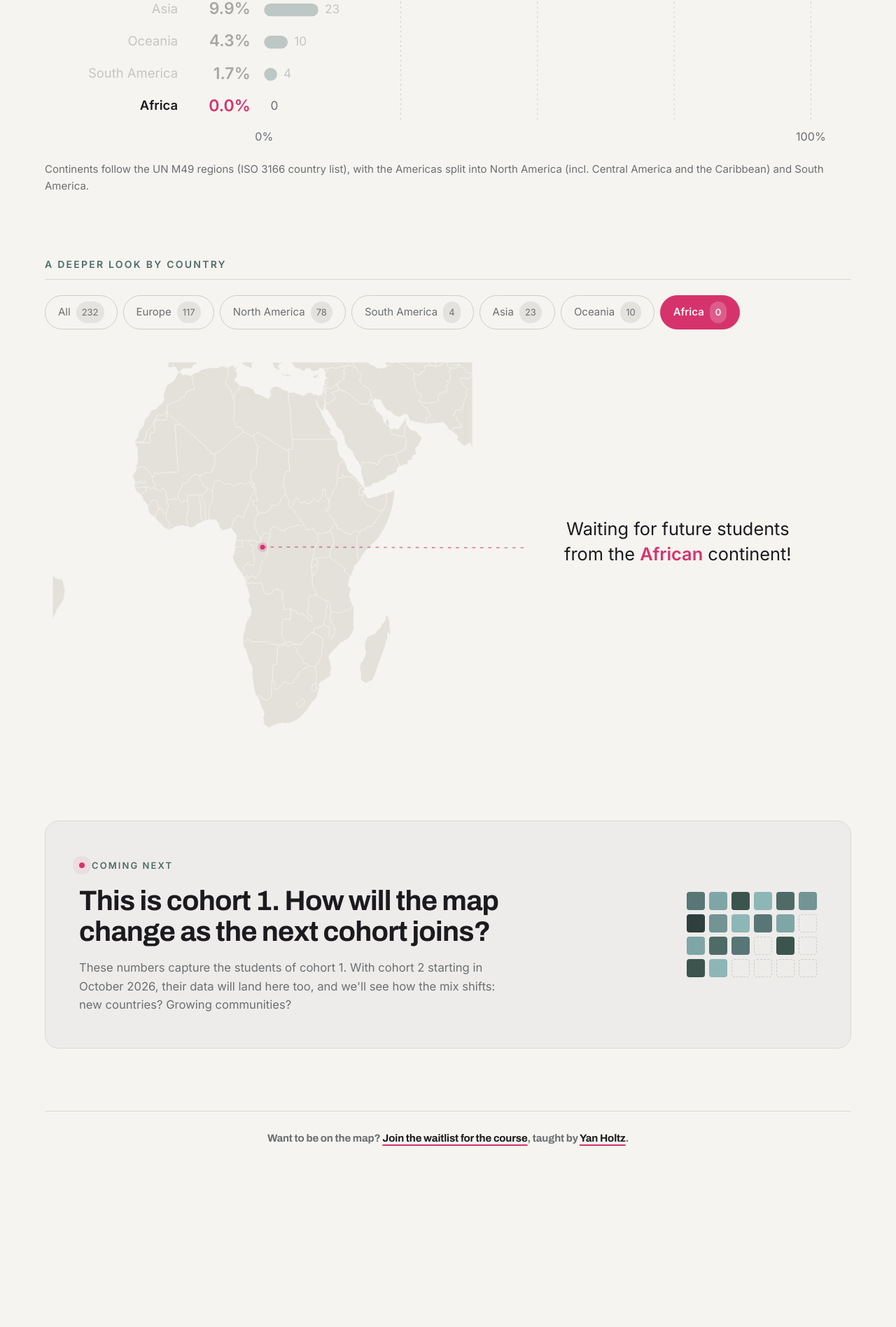
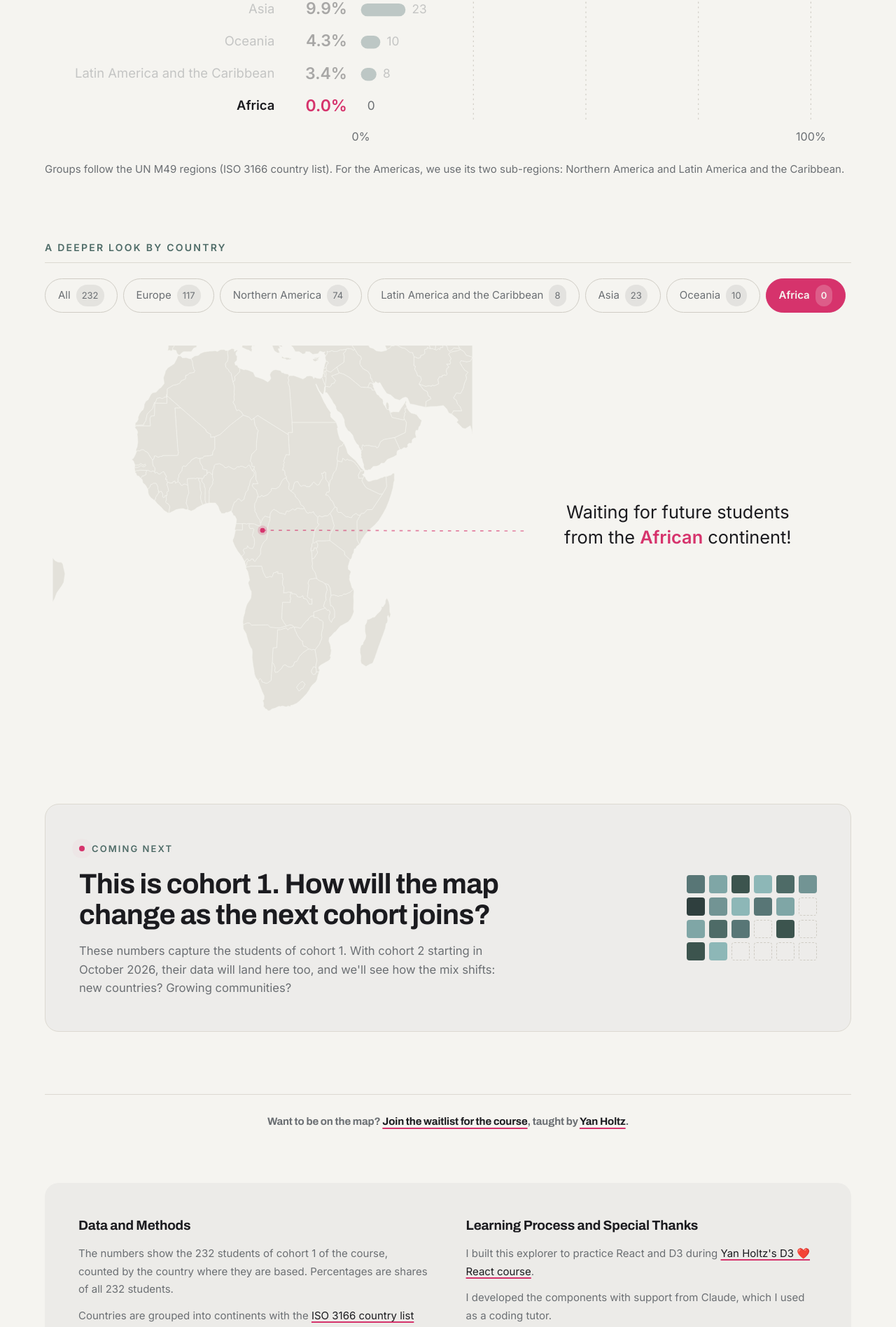
Before and after one commit to manuelam00/D3-loves-react-participants, a React (Vite) app: page / in a window 1280 px wide. Shown: the part 873-2770 px from the top of the page at 70% size. Before the commit the page ends 2607 px from the top, so only its background shows below. Built offline with nearby package versions, Linux system fonts and the light colour scheme.

Commit message:
Continent mapping updated

```diff
--- a/src/App.jsx
+++ b/src/App.jsx
@@ -2,6 +2,7 @@ import { useEffect, useState } from "react";
 import { MapBarplot } from "./MapBarplot";
 import { ContinentBarplot } from "./ContinentBarplot";
 import { ThemeToggle } from "./ThemeToggle";
+import { Footer } from "./Footer";
 import { THEMES } from "./colors";
 import rawData from "./data.json";
 import isoRegions from "./iso-regions.json"; // the ISO 3166 file with UN regions
@@ -9,14 +10,10 @@ import worldData from "./world.json";
 import "./chart.css";
 
 // ---- Continent of each country, from the ISO file -----------------------
-// The ISO file has one "Americas" region; we split it into North and South America
-// using its intermediate region (Central America and the Caribbean go with North America).
-const continentOf = (c) =>
-  c.region === "Americas"
-    ? c["intermediate-region"] === "South America"
-      ? "South America"
-      : "North America"
-    : c.region;
+// We use the ISO "region" (Europe, Asia, Oceania, Africa), except for the Americas,
+// where we use the file's own sub-regions: Northern America and
+// Latin America and the Caribbean.
+const continentOf = (c) => (c.region === "Americas" ? c["sub-region"] : c.region);
 
 // ---- Join: add each country's continent from the ISO file ----
 // data.json has an ISO "code" (alpha-3, e.g. "FRA") for each country.
@@ -27,7 +24,14 @@ const CONTINENT_BY_CODE = Object.fromEntries(
 const data = rawData.map((d) => ({ ...d, continent: CONTINENT_BY_CODE[d.code] }));
 
 // The continents, used by both charts and the buttons (Africa included, even with 0)
-const CONTINENTS = ["Europe", "North America", "South America", "Asia", "Oceania", "Africa"];
+const CONTINENTS = [
+  "Europe",
+  "Northern America",
+  "Latin America and the Caribbean",
+  "Asia",
+  "Oceania",
+  "Africa",
+];
 
 // Computed once from the full dataset, so bars keep the same scale when filtering
 const MAX_STUDENTS = Math.max(...data.map((d) => d.students));
@@ -161,9 +165,9 @@ export default function App() {
           colors={colors}
         />
         <p className="chart-footnote">
-          Continents follow the UN M49 regions (ISO 3166 country list), with the
-          Americas split into North America (incl. Central America and the
-          Caribbean) and South America.
+          Groups follow the UN M49 regions (ISO 3166 country list). For the
+          Americas, we use its two sub-regions: Northern America and Latin
+          America and the Caribbean.
         </p>
       </section>
 
@@ -249,6 +253,8 @@ export default function App() {
           .
         </p>
       </footer>
+
+      <Footer />
     </main>
   );
 }
--- a/src/ContinentBarplot.jsx
+++ b/src/ContinentBarplot.jsx
@@ -10,9 +10,9 @@ const AXIS_HEIGHT = 32; // room under the rows for the "0%" and "100%" labels
 
 // Columns, from left to right:
 //   [ continent, right-aligned ] [ % in bold, right-aligned ] [ bar ......... ] [ count ]
-const CONTINENT_RIGHT_X = 165; // continent names END here
-const PERCENT_RIGHT_X = 255; // percentages END here
-const BAR_START_X = 272; // bars (and the 0% line) start here
+const CONTINENT_RIGHT_X = 285; // names END here ("Latin America and the Caribbean" is long)
+const PERCENT_RIGHT_X = 375; // percentages END here
+const BAR_START_X = 392; // bars (and the 0% line) start here
 const BAR_END_X = WIDTH - 50; // the 100% line
 
 const GRID_TICKS = [25, 50, 75, 100]; // light vertical lines (no line at 0%)
--- /dev/null
+++ b/src/Footer.jsx
@@ -0,0 +1,92 @@
+// "Data and Methods" + "Learning Process and Special Thanks",
+// built like the footer of the Chinese radicals explorer.
+// The texts contain links, so they are written as JSX (<>…</>), one paragraph each.
+
+const URL = {
+  github: "https://github.com/manuelam00/first-D3-project",
+  course: "https://www.react-graph-gallery.com/react-d3-dataviz-course",
+  yan: "https://www.yan-holtz.com/",
+  // Equal Earth: UN General Assembly, 4 September 2026
+  unNews: "https://news.un.org/en/story/2026/09/1168284",
+  unResolution: "https://docs.un.org/en/A/80/L.104",
+  trueSize: "https://www.thetruesize.com/",
+  // Continents
+  isoFile: "https://github.com/lukes/ISO-3166-Countries-with-Regional-Codes",
+  m49: "https://unstats.un.org/unsd/methodology/m49/",
+  // Map shapes
+  worldGeojson:
+    "https://github.com/holtzy/D3-graph-gallery/blob/master/DATA/world.geojson",
+  // Inspiration
+  hesham:
+    "https://public.tableau.com/app/profile/hesham3827/viz/TheGlobalJourneyofRefugees/TheGlobalJourneyofRefugees",
+};
+
+const DATA = [
+  <>
+    The numbers show the 232 students of cohort 1 of the course, counted by the
+    country where they are based. Percentages are shares of all 232 students.
+  </>,
+  <>
+    Countries are grouped into continents with the{" "}
+    <a href={URL.isoFile}>ISO 3166 country list with regional codes</a>, which
+    follows the <a href={URL.m49}>UN M49 standard</a>. For the Americas, I use its
+    two sub-regions, Northern America and Latin America and the Caribbean.
+  </>,
+  <>
+    The world map uses the <a href={URL.worldGeojson}>world GeoJSON</a> from the
+    D3 Graph Gallery, drawn with the Equal Earth projection: an equal-area
+    projection, so countries keep their true relative size. In September 2026
+    the UN General Assembly{" "}
+    <a href={URL.unNews}>endorsed Equal Earth</a> for world maps (
+    <a href={URL.unResolution}>resolution A/80/L.104</a>). To see how much the
+    usual Mercator map distorts sizes, try <a href={URL.trueSize}>The True Size
+    Of</a>. Each country is placed at an approximate centre point.
+  </>,
+  <>
+    The layout, with bars feeding lines into the map, is inspired by{" "}
+    <a href={URL.hesham}>The Global Journey of Refugees</a> by Hesham Eissa,
+    the winning viz of Tableau's Iron Viz 2019. It is one of the best-known
+    pieces in the Tableau Community, and Tableau is my favourite tool, so it
+    felt natural to bring that idea into D3 and React.
+  </>,
+];
+
+const LEARN = [
+  <>
+    I built this explorer to practice React and D3 during{" "}
+    <a href={URL.course}>Yan Holtz's D3 ❤️ React course</a>.
+  </>,
+  <>
+    I developed the components with support from Claude, which I used as a
+    coding tutor.
+  </>,
+  <>
+    The code is on <a href={URL.github}>GitHub</a>.
+  </>,
+];
+
+export const Footer = () => (
+  <>
+    <footer className="site-footer">
+      <div className="site-footer-inner">
+        <div>
+          <h3>Data and Methods</h3>
+          {DATA.map((p, i) => (
+            <p key={i}>{p}</p>
+          ))}
+        </div>
+        <div>
+          <h3>Learning Process and Special Thanks</h3>
+          {LEARN.map((p, i) => (
+            <p key={i}>{p}</p>
+          ))}
+        </div>
+      </div>
+    </footer>
+
+    {/* Outside the box, centred */}
+    <p className="site-credit">
+      MM 2026 for <a href={URL.course}>react-d3-dataviz-course</a>
+    </p>
+  </>
+);
--- a/src/MapBarplot.jsx
+++ b/src/MapBarplot.jsx
@@ -24,8 +24,8 @@ const BAR_THICKNESS = 12; // bars are thinner than their row, for the rounded "p
 // (see boxAroundPoints). These fixed boxes are only used for regions with no students yet.
 const REGION_BOUNDS = {
   Europe: [-25, 34, 45, 71],
-  "North America": [-170, 7, -50, 75],
-  "South America": [-82, -56, -34, 13],
+  "Northern America": [-170, 15, -50, 75],
+  "Latin America and the Caribbean": [-118, -56, -34, 33],
   Asia: [25, -11, 150, 60],
   Oceania: [110, -48, 180, 0],
   Africa: [-20, -36, 53, 38],
@@ -34,8 +34,8 @@ const REGION_BOUNDS = {
 // Used in the "no students yet" message
 const REGION_ADJECTIVES = {
   Europe: "European",
-  "North America": "North American",
-  "South America": "South American",
+  "Northern America": "Northern American",
+  "Latin America and the Caribbean": "Latin American",
   Asia: "Asian",
   Oceania: "Oceanian",
   Africa: "African",
--- a/src/chart.css
+++ b/src/chart.css
@@ -482,3 +482,56 @@ html[data-theme="dark"] .theme-icon:nth-of-type(2) {
   outline-offset: 3px;
   border-radius: 2px;
 }
+
+/* ---- Data and Methods / Learning Process (like the radicals explorer) ---- */
+
+.site-footer {
+  margin-top: clamp(48px, 6vw, 80px);
+  padding: clamp(28px, 4vw, 48px);
+  border-radius: 20px;
+  background: color-mix(in srgb, var(--text) 4%, transparent);
+}
+
+.site-footer-inner {
+  display: grid;
+  grid-template-columns: repeat(auto-fit, minmax(280px, 1fr));
+  gap: clamp(28px, 4vw, 56px);
+}
+
+.site-footer h3 {
+  margin: 0 0 14px 0;
+  font-family: "Archivo", "Helvetica Neue", Arial, sans-serif;
+  font-weight: 700;
+  font-size: 19px;
+  letter-spacing: -0.01em;
+  color: var(--text);
+}
+
+.site-footer p {
+  margin: 0 0 12px 0;
+  font-size: 15px; /* same as the data note */
+  line-height: 1.7;
+  color: var(--text-muted);
+}
+
+.site-footer a,
+.site-credit a {
+  color: var(--text);
+  text-decoration: underline;
+  text-decoration-color: var(--accent);
+  text-decoration-thickness: 1.5px;
+  text-underline-offset: 3px;
+}
+
+.site-footer a:hover,
+.site-credit a:hover {
+  color: var(--accent);
+}
+
+/* One centred line below the box */
+.site-credit {
+  margin: 20px 0 0 0;
+  text-align: center;
+  font-size: 13px;
+  color: var(--text-muted);
+}
```
